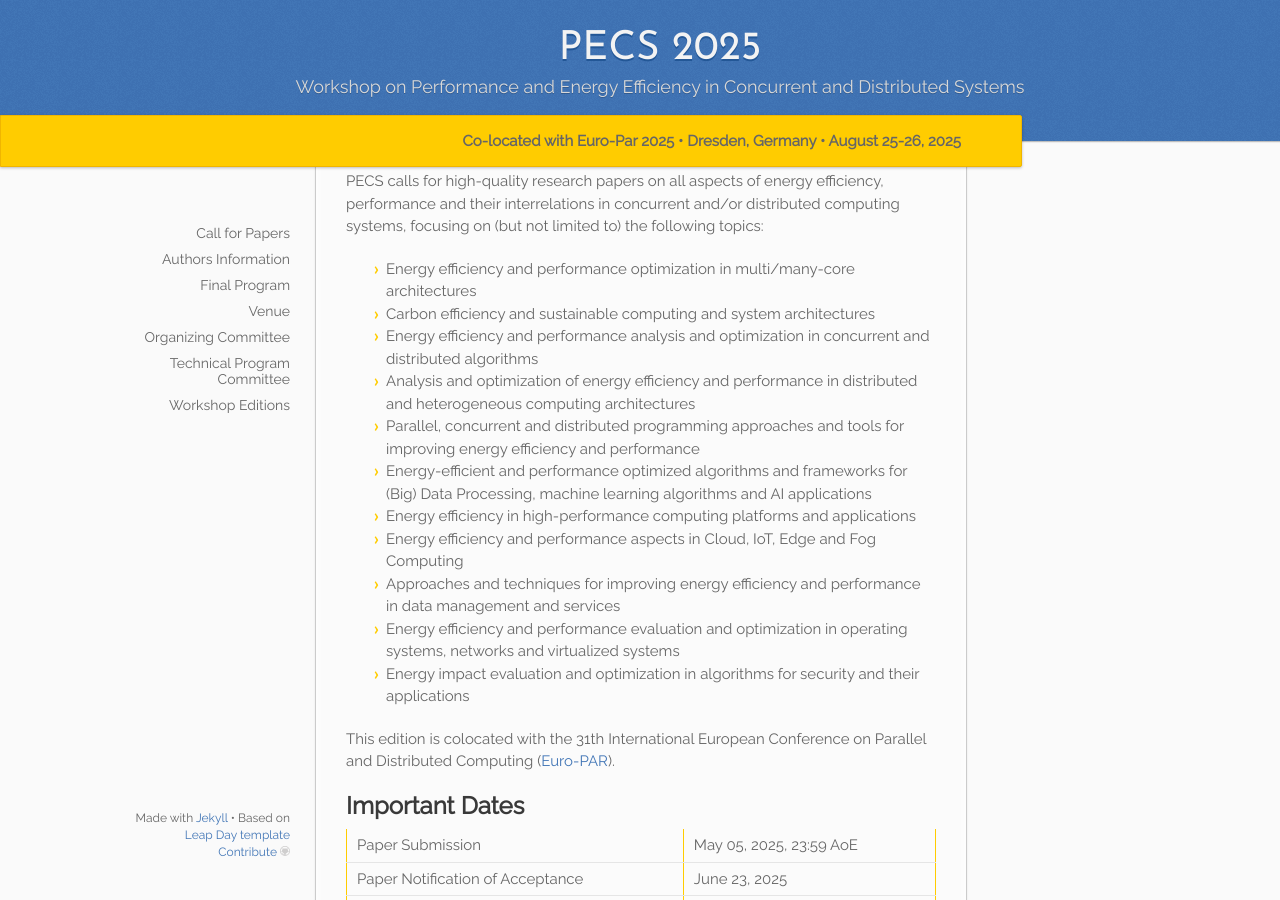
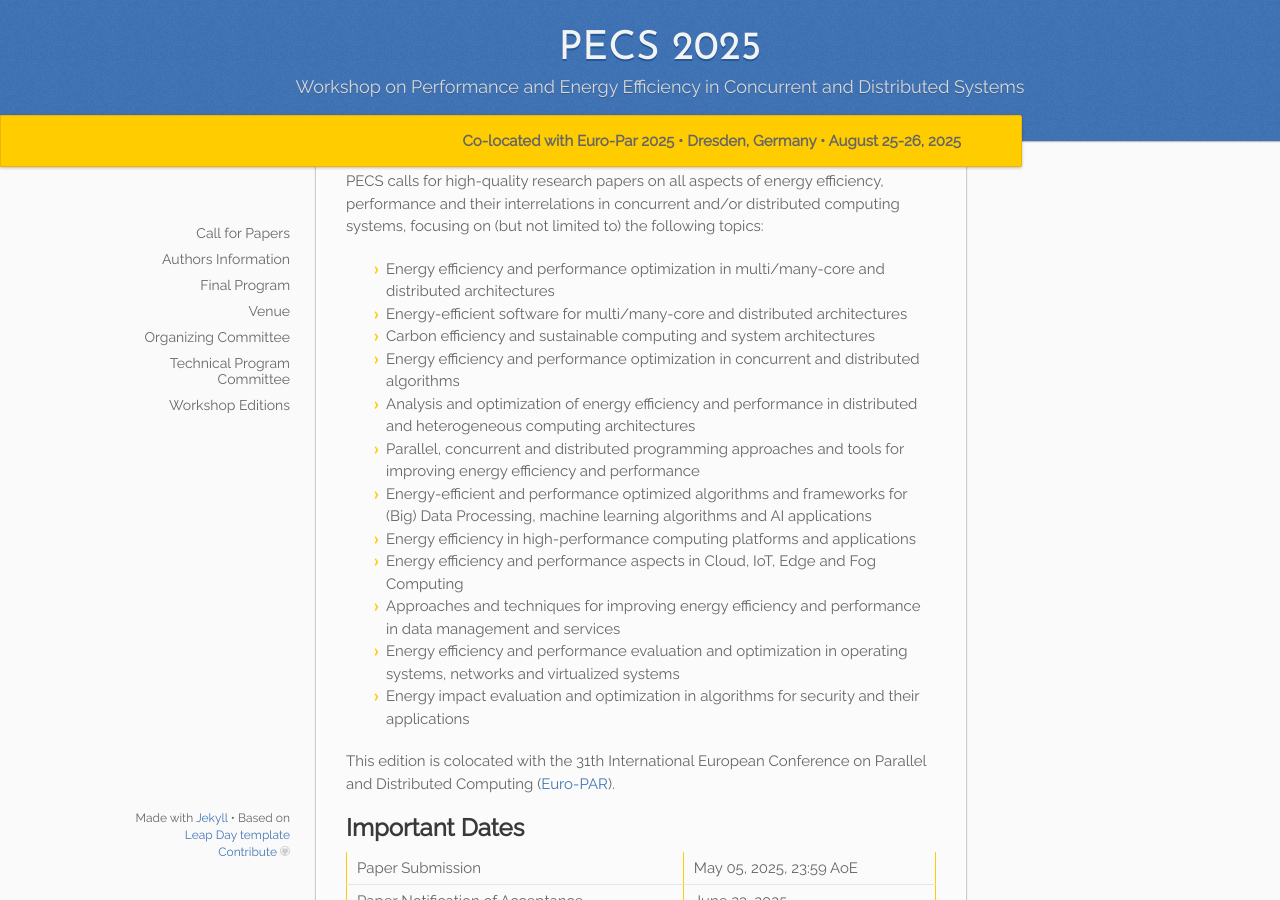
Before and after one commit to pecs-workshop/pecs-workshop.github.io, a Jekyll site: the page built from _2025/01.cfp.md, in a window 1280 px wide and 900 px high, scrolled down 599 px. Built offline with Jekyll 4.4.1, drawn with Linux system fonts in a browser that asks for light colours.

Commit message:
CFP updated

```diff
--- a/_2025/01.cfp.md
+++ b/_2025/01.cfp.md
@@ -13,9 +13,10 @@ PECS aims to establish a venue for both academia and industry to discuss challen
 
 PECS calls for high-quality research papers on all aspects of energy efficiency, performance and their interrelations in concurrent and/or distributed computing systems, focusing on (but not limited to) the following topics:
 
- - Energy efficiency and performance optimization in multi/many-core architectures
+ - Energy efficiency and performance optimization in multi/many-core and distributed architectures
+ - Energy-efficient software for multi/many-core and distributed architectures
  - Carbon efficiency and sustainable computing and system architectures
- - Energy efficiency and performance analysis and optimization in concurrent and distributed algorithms
+ - Energy efficiency and performance optimization in concurrent and distributed algorithms
  - Analysis and optimization of energy efficiency and performance in distributed and heterogeneous computing architectures
  - Parallel, concurrent and distributed programming approaches and tools for improving energy efficiency and performance
  - Energy-efficient and performance optimized algorithms and frameworks for (Big) Data Processing, machine learning algorithms and AI applications
```
